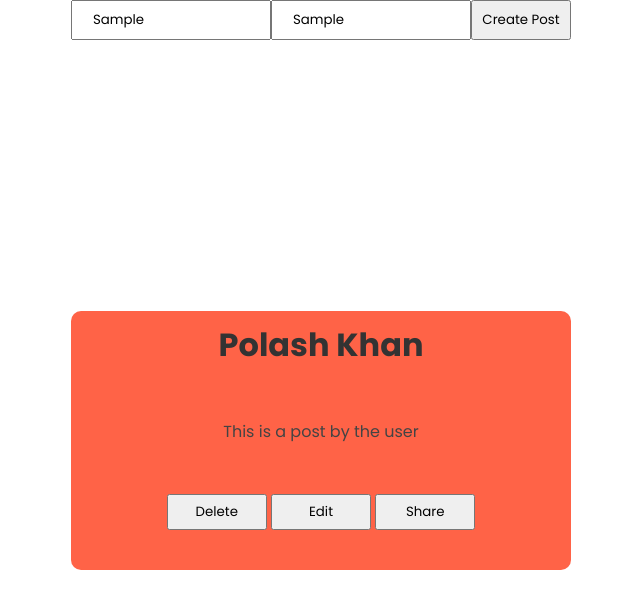
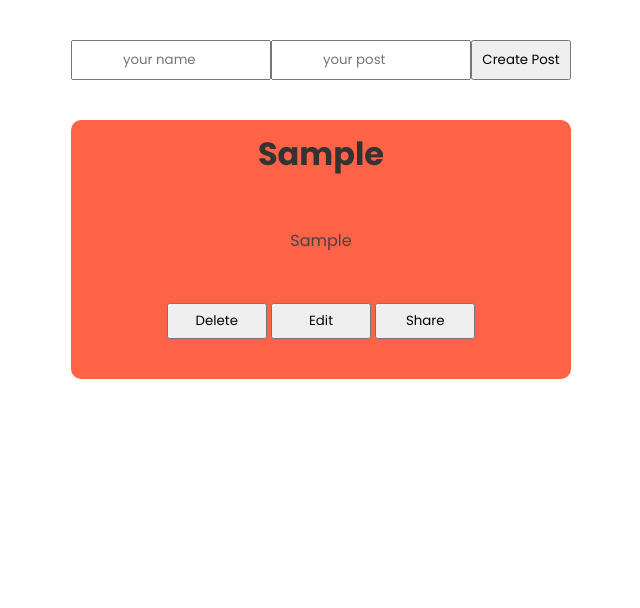
Before and after one commit to AK-Polash/post_share, a plain HTML site: page index.html in a window 1280 px wide. Both pictures are taken after typing "Sample", "Sample" into the empty fields and a click on the button "Create Post". Shown: the whole page, without its empty margins (319-959 px from the left). Drawn offline with Linux system fonts and the light colour scheme.

Commit message:
delete button added

```diff
--- a/css/style.css
+++ b/css/style.css
@@ -25,6 +25,7 @@ img {
 .input__area {
   display: flex;
   justify-content: center;
+  margin: 40px 0;
 }
 .input__item {
   width: 200px;
@@ -44,9 +45,10 @@ img {
 ===================================================================================== */
 
 .main__area {
-  height: 100vh;
   display: flex;
+  flex-direction: column;
   align-items: center;
+  row-gap: 30px;
 }
 .box {
   width: 500px;
--- a/index.html
+++ b/index.html
@@ -19,21 +19,8 @@
       <input class="input__item" type="text" id="user__post" placeholder="your post" />
       <button class="submit__button" type="submit">Create Post</button>
     </div>
-    <div class="main__area">
-      <div class="box">
-        <div class="name__box">
-          <h1 class="name">Polash Khan</h1>
-        </div>
-        <div class="post__box">
-          <p class="post">This is a post by the user</p>
-        </div>
-        <div class="button__box">
-          <button id="delete__button" class="button__item" type="button">Delete</button>
-          <button id="edit__button" class="button__item" type="button">Edit</button>
-          <button id="share__button" class="button__item" type="button">Share</button>
-        </div>
-      </div>
-    </div>
+
+    <div class="main__area"></div>
     <script src="js/custom.js"></script>
   </body>
 </html>
--- a/js/custom.js
+++ b/js/custom.js
@@ -1,10 +1,40 @@
+// input fields:
 let userName = document.querySelector("#user__name");
 let userPost = document.querySelector("#user__post");
 let userSubmitButton = document.querySelector(".submit__button");
 
-let name = document.querySelector(".name");
-let post = document.querySelector(".post");
+// inner html:
+let poster = document.querySelector(".name");
+let postDetails = document.querySelector(".post");
+// post buttons:
+let editButton = document.querySelector(".edit__button");
+let shareButton = document.querySelector(".share__button");
 
-let deleteButton = document.querySelector("#delete__button");
-let editButton = document.querySelector("#edit__button");
-let shareButton = document.querySelector("#share__button");
+let mainArea = document.querySelector(".main__area");
+let mainArray = [];
+
+userSubmitButton.addEventListener("click", () => {
+  mainArray.push({ name: `${userName.value}`, post: `${userPost.value}` });
+  userName.value = "";
+  userPost.value = "";
+  postme();
+  console.log(mainArray);
+});
+
+function postme() {
+  mainArea.innerHTML = "";
+  mainArray.map((item) => {
+    mainArea.innerHTML += ` <div class="box"> <div class="name__box"> <h1 class="name"> ${item.name} </h1> </div> <div class="post__box"> <p class="post">${item.post}</p> </div> <div class="button__box"> <button class="button__item delete__button" type="button">Delete</button> <button class="button__item edit__button" type="button">Edit</button> <button class="button__item share__button" type="button">Share</button> </div> </div> `;
+  });
+
+  // Delete Button:
+  let deleteButton = document.querySelectorAll(".delete__button");
+  let deleteArr = Array.from(deleteButton);
+  deleteArr.map((buttonItem, index) => {
+    buttonItem.addEventListener("click", () => {
+      mainArray.splice(index, 1);
+      postme()
+      console.log(mainArray);
+    });
+  });
+}
```
